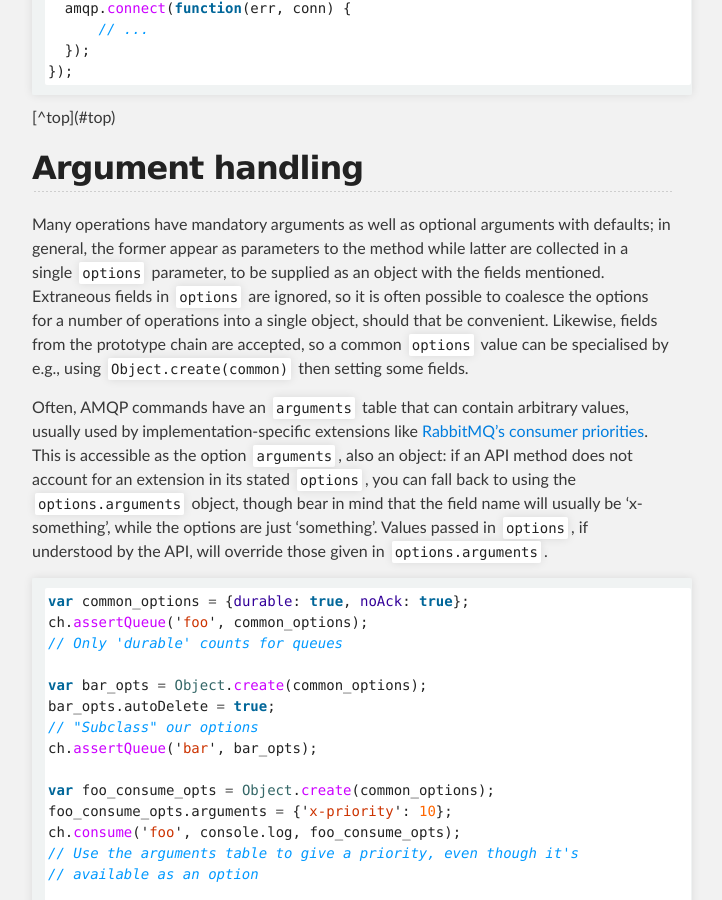
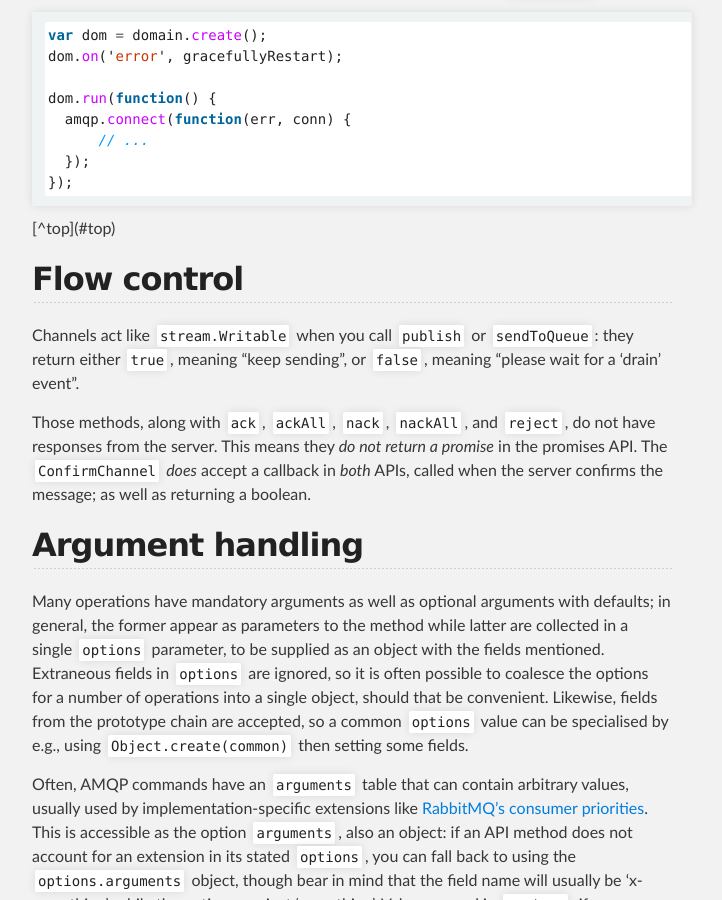
Before and after one commit to amqp-node/amqplib, a Jekyll site: the page built from channel_api.md, in a window 1280 px wide and 900 px high, scrolled down 4286 px. Shown: the whole window, without its empty margins (288-1010 px from the left). Built offline with Jekyll 4.4.1, drawn with Linux system fonts in a browser that asks for light colours; Markdown is read by kramdown in place of the engine named in the settings; some of the changed text lies outside the part shown.

Commit message:
Notes on flow control and return value of publish/sendtoQueue

````diff
--- a/channel_api.md
+++ b/channel_api.md
@@ -9,6 +9,7 @@ title: Channel API reference
  * [Dealing with failure](#failure)
    * [Exceptions and promises](#failure_promises)
    * [Exceptions and callbacks](#failure_callbacks)
+ * [Flow control](#flowcontrol)
  * [Argument handling](#args)
  * [API reference](#api_reference)
    * [connect](#connect)
@@ -93,6 +94,11 @@ callbacks, yielding the server's reply (often containing useful
 information such as generated identifiers). RPCs are queued by the
 channel if it is already waiting for a reply -- synchronising on RPCs
 in this way is implicitly required by the protocol specification.
+
+Some methods are not RPCs -- they do not have responses from the
+server. These return either nothing (`ack[All]`, `nack[All]`, `reject`) or a
+boolean (`publish` and `sendToQueue`); see [flow
+control](#flowcontrol).
 
 [^top](#top)
 
@@ -205,6 +211,18 @@ dom.run(function() {
 ```
 
 [^top](#top)
+
+## <a name="flowcontrol"></a>Flow control
+
+Channels act like [`stream.Writable`][nodejs-writable] when you call
+`publish` or `sendToQueue`: they return either `true`, meaning "keep
+sending", or `false`, meaning "please wait for a 'drain' event".
+
+Those methods, along with `ack`, `ackAll`, `nack`, `nackAll`, and
+`reject`, do not have responses from the server. This means they *do
+not return a promise* in the promises API. The `ConfirmChannel` _does_
+accept a callback in _both_ APIs, called when the server confirms the
+message; as well as returning a boolean.
 
 ## <a name="args"></a>Argument handling
 
@@ -1358,6 +1376,7 @@ there are messages in the queue.
 [rabbitmq-nack]: http://www.rabbitmq.com/nack.html
 [nodejs-write]: http://nodejs.org/api/stream.html#stream_writable_write_chunk_encoding_callback
 [nodejs-drain]: http://nodejs.org/api/stream.html#stream_event_drain
+[nodejs-writable]: https://nodejs.org/api/stream.html#stream_class_stream_writable
 [rabbitmq-consumer-priority]: http://www.rabbitmq.com/consumer-priority.html
 [rabbitmq-connection-blocked]: http://www.rabbitmq.com/connection-blocked.html
 [rabbitmq-idempotent-delete]: doc/channel_api.html#idempotent-deletes
````
